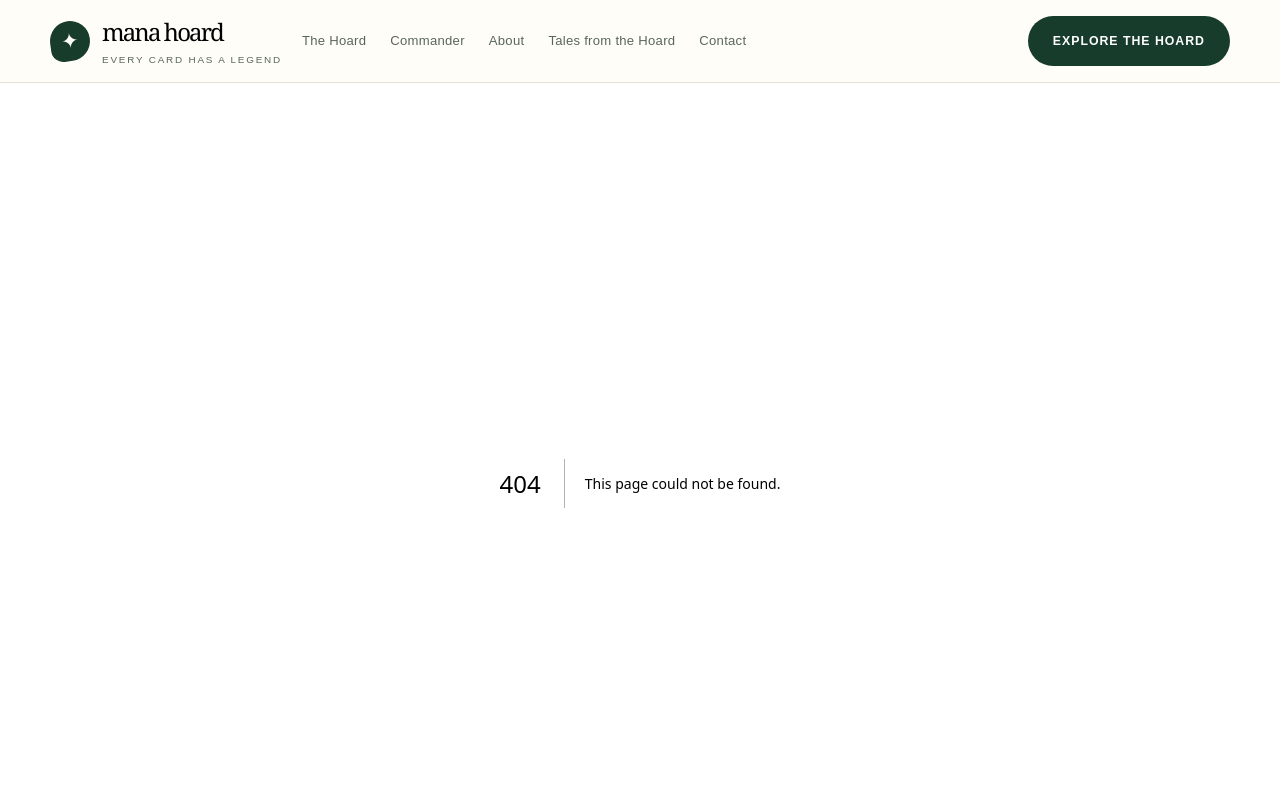
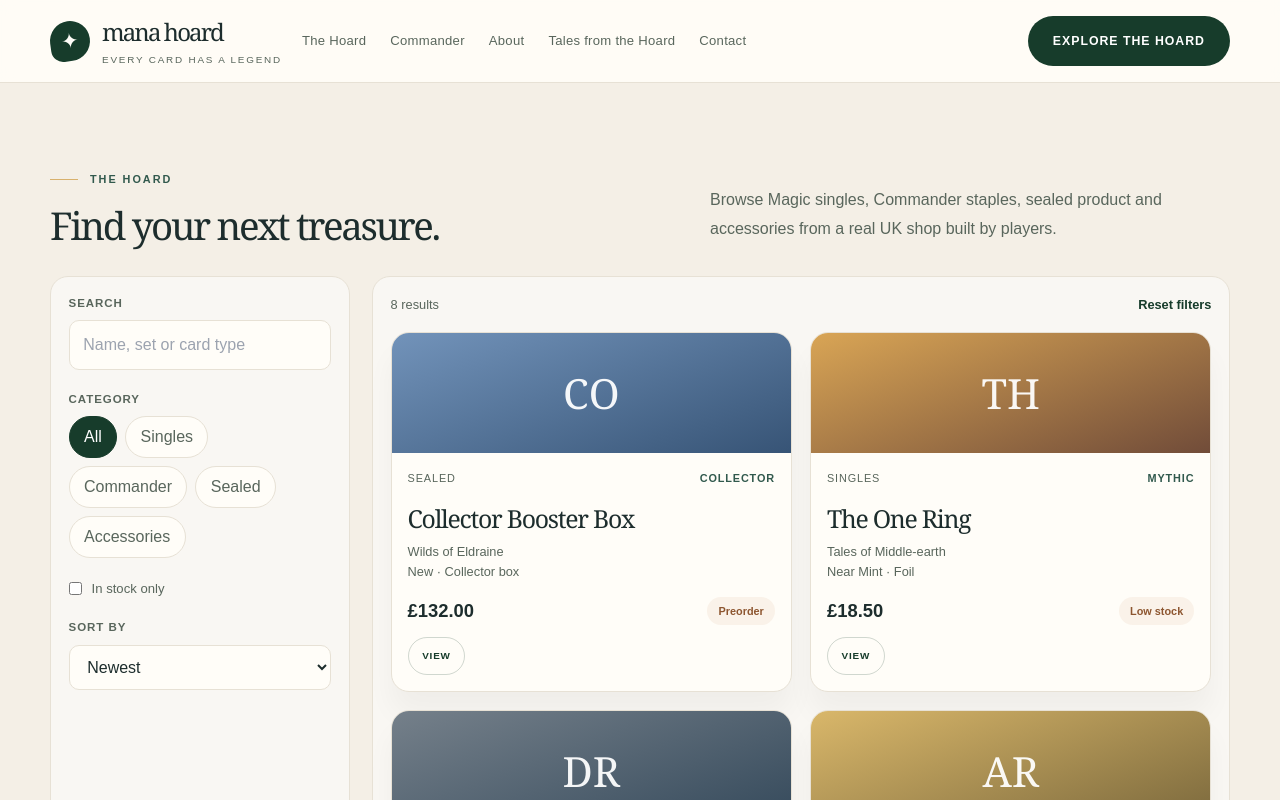
Before and after one commit to PaulMarsey/mana-hoard, a Next.js app: page /shop in a window 1280 px wide. Before the commit this address had no page. Shown: the top 800 px of the page. Built offline with nearby package versions, Linux system fonts and the light colour scheme.

Commit message:
Add searchable product catalogue

```diff
--- /dev/null
+++ b/src/app/shop/page.tsx
@@ -0,0 +1,140 @@
+"use client";
+
+import Link from "next/link";
+import { useMemo, useState } from "react";
+
+type Product = {
+  id: number;
+  name: string;
+  set: string;
+  category: "Singles" | "Commander" | "Sealed" | "Accessories";
+  finish: string;
+  condition: string;
+  price: number;
+  stock: string;
+  rarity: string;
+  art: string;
+};
+
+const products: Product[] = [
+  { id: 1, name: "Sol Ring", set: "Commander Legends", category: "Commander", finish: "Foil", condition: "Near Mint", price: 12.95, stock: "In stock", rarity: "Mythic", art: "rose" },
+  { id: 2, name: "Forest", set: "Modern Horizons 3", category: "Singles", finish: "Non-foil", condition: "Near Mint", price: 0.65, stock: "In stock", rarity: "Common", art: "green" },
+  { id: 3, name: "Lightning Bolt", set: "The List", category: "Singles", finish: "Foil", condition: "Excellent", price: 2.35, stock: "Low stock", rarity: "Rare", art: "red" },
+  { id: 4, name: "Commander Masters Deck", set: "Commander Masters", category: "Sealed", finish: "Deck", condition: "New", price: 49.99, stock: "In stock", rarity: "Collector", art: "purple" },
+  { id: 5, name: "Arcane Signet", set: "Commander Legends", category: "Commander", finish: "Etched", condition: "Near Mint", price: 3.45, stock: "In stock", rarity: "Uncommon", art: "gold" },
+  { id: 6, name: "Dragon Shield Sleeves", set: "Accessories", category: "Accessories", finish: "Matte", condition: "New", price: 9.95, stock: "In stock", rarity: "Accessory", art: "slate" },
+  { id: 7, name: "The One Ring", set: "Tales of Middle-earth", category: "Singles", finish: "Foil", condition: "Near Mint", price: 18.5, stock: "Low stock", rarity: "Mythic", art: "amber" },
+  { id: 8, name: "Collector Booster Box", set: "Wilds of Eldraine", category: "Sealed", finish: "Collector box", condition: "New", price: 132.0, stock: "Preorder", rarity: "Collector", art: "blue" },
+];
+
+const categoryOptions = ["All", "Singles", "Commander", "Sealed", "Accessories"] as const;
+type SortOption = "newest" | "price-low" | "price-high" | "alpha";
+
+export default function ShopPage() {
+  const [search, setSearch] = useState("");
+  const [category, setCategory] = useState<(typeof categoryOptions)[number]>("All");
+  const [stockOnly, setStockOnly] = useState(false);
+  const [sortBy, setSortBy] = useState<SortOption>("newest");
+
+  const visibleProducts = useMemo(() => {
+    const next = products.filter((product) => {
+      const matchesCategory = category === "All" || product.category === category;
+      const matchesStock = !stockOnly || product.stock === "In stock";
+      const haystack = `${product.name} ${product.set} ${product.rarity} ${product.finish}`.toLowerCase();
+      const matchesSearch = haystack.includes(search.toLowerCase());
+      return matchesCategory && matchesStock && matchesSearch;
+    });
+
+    return next.sort((a, b) => {
+      switch (sortBy) {
+        case "price-low":
+          return a.price - b.price;
+        case "price-high":
+          return b.price - a.price;
+        case "alpha":
+          return a.name.localeCompare(b.name);
+        default:
+          return b.id - a.id;
+      }
+    });
+  }, [category, search, sortBy, stockOnly]);
+
+  return (
+    <main className="container page-block">
+      <div className="page-intro">
+        <div>
+          <p className="eyebrow">The Hoard</p>
+          <h1>Find your next treasure.</h1>
+        </div>
+        <p className="lede">Browse Magic singles, Commander staples, sealed product and accessories from a real UK shop built by players.</p>
+      </div>
+
+      <section className="catalogue-shell">
+        <aside className="filters-panel" aria-label="Product filters">
+          <div className="filter-section">
+            <label className="field-label" htmlFor="search-products">Search</label>
+            <input id="search-products" className="text-field" placeholder="Name, set or card type" value={search} onChange={(event) => setSearch(event.target.value)} />
+          </div>
+
+          <div className="filter-section">
+            <p className="field-label">Category</p>
+            <div className="chip-group">
+              {categoryOptions.map((option) => (
+                <button key={option} type="button" className={option === category ? "chip active" : "chip"} onClick={() => setCategory(option)}>
+                  {option}
+                </button>
+              ))}
+            </div>
+          </div>
+
+          <div className="filter-section checkbox-row">
+            <input id="in-stock" type="checkbox" checked={stockOnly} onChange={(event) => setStockOnly(event.target.checked)} />
+            <label htmlFor="in-stock">In stock only</label>
+          </div>
+
+          <div className="filter-section">
+            <label className="field-label" htmlFor="sort-by">Sort by</label>
+            <select id="sort-by" className="text-field" value={sortBy} onChange={(event) => setSortBy(event.target.value as SortOption)}>
+              <option value="newest">Newest</option>
+              <option value="price-low">Price: low to high</option>
+              <option value="price-high">Price: high to low</option>
+              <option value="alpha">Alphabetical</option>
+            </select>
+          </div>
+        </aside>
+
+        <div className="catalogue-panel">
+          <div className="catalogue-header">
+            <p>{visibleProducts.length} results</p>
+            <button type="button" className="text-button" onClick={() => { setSearch(""); setCategory("All"); setStockOnly(false); setSortBy("newest"); }}>
+              Reset filters
+            </button>
+          </div>
+
+          {visibleProducts.length === 0 ? (
+            <div className="empty-state">
+              <h2>No matching treasures found.</h2>
+              <p>Try a different search or clear the filters to view the whole hoard.</p>
+            </div>
+          ) : (
+            <div className="product-grid">
+              {visibleProducts.map((product) => (
+                <article className="product-card" key={product.id}>
+                  <div className={`product-art ${product.art}`} aria-hidden="true"><span>{product.name.slice(0, 2).toUpperCase()}</span></div>
+                  <div className="product-copy">
+                    <div className="meta-row"><span>{product.category}</span><span className="tag">{product.rarity}</span></div>
+                    <h3>{product.name}</h3>
+                    <p>{product.set}</p>
+                    <p>{product.condition} · {product.finish}</p>
+                    <div className="product-bottom"><strong>£{product.price.toFixed(2)}</strong><span className={product.stock === "In stock" ? "stock in-stock" : "stock low-stock"}>{product.stock}</span></div>
+                    <div style={{ marginTop: "12px" }}><Link href="/shop" className="secondary-button small-button">View</Link></div>
+                  </div>
+                </article>
+              ))}
+            </div>
+          )}
+        </div>
+      </section>
+    </main>
+  );
+}
```
